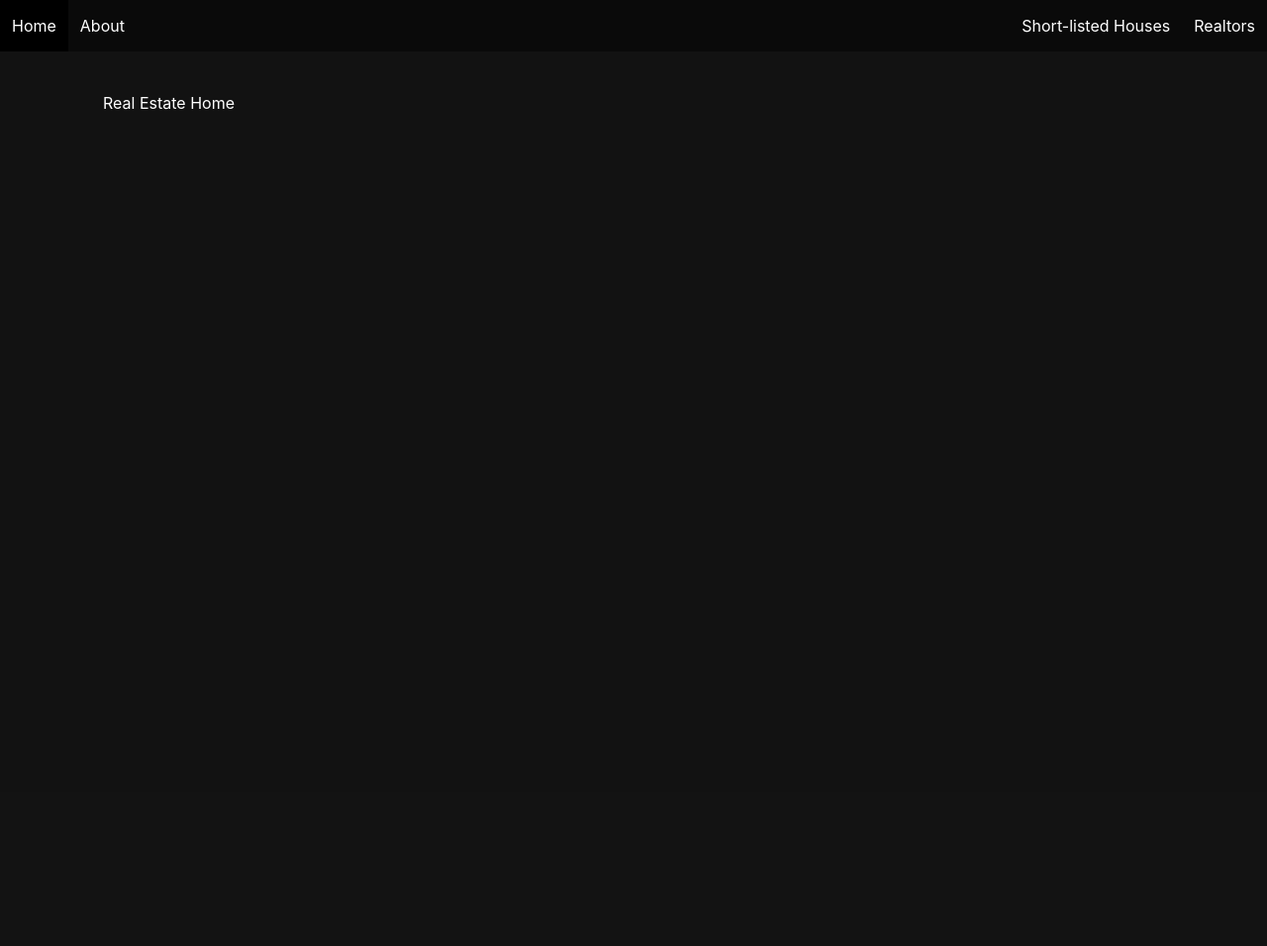
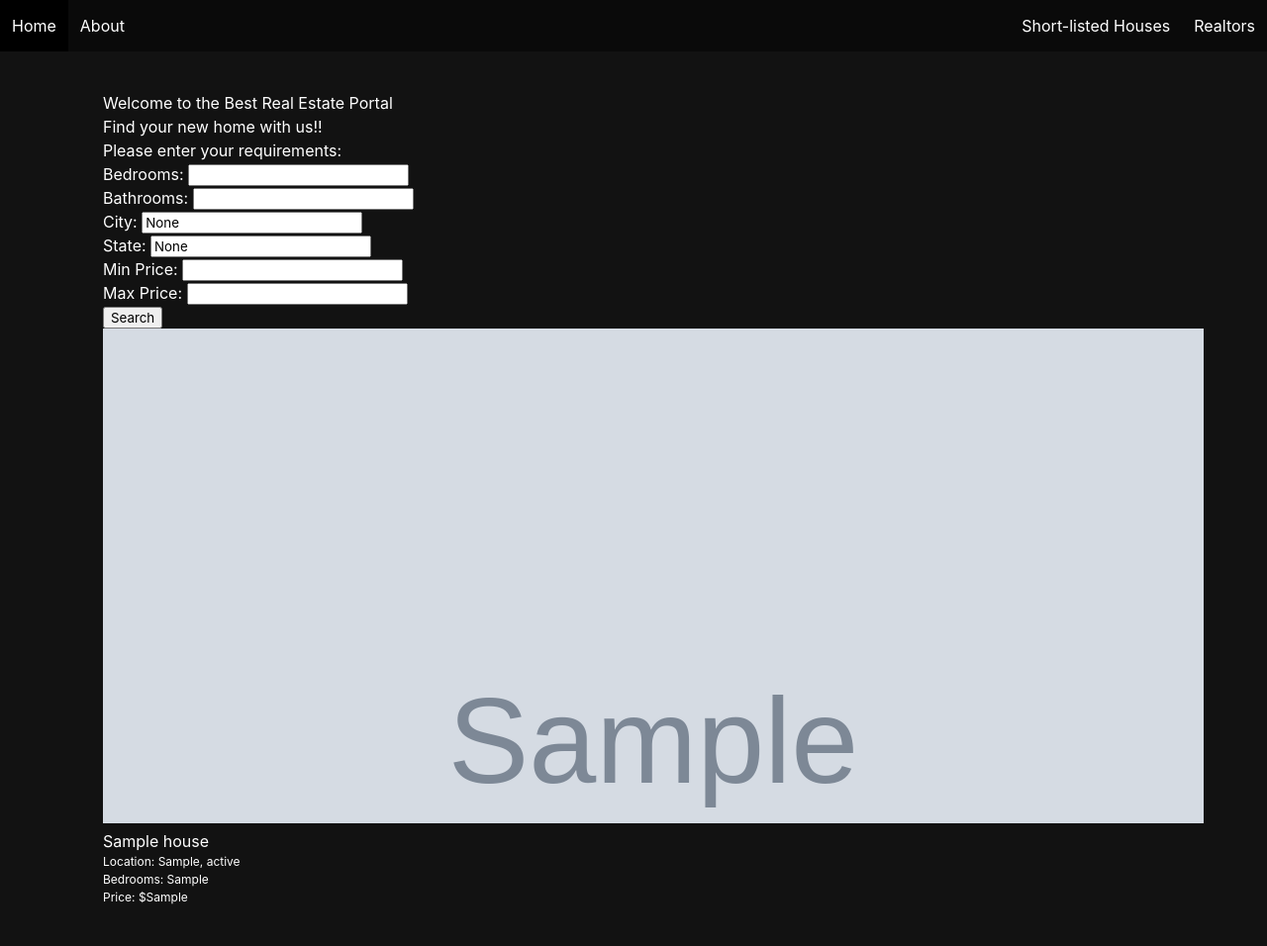
Before and after one commit to mustafacev/project4_backend, a Django app: page / in a window 1280 px wide. Shown: the whole page at 99% size. Before the commit the page ends 111 px from the top, so only its background shows below. Run offline with Django 4.2, Linux system fonts and the light colour scheme; tables that the repository leaves empty hold one stand-in row (values such as "Sample post"); grey boxes marked "Sample" are stand-in pictures.

Commit message:
homepage edited

```diff
--- a/main_app/templates/home.html
+++ b/main_app/templates/home.html
@@ -1,4 +1,55 @@
-{% extends 'base.html' %}
-{% block content %}
-<h1>Real Estate Home</h1>
-{% endblock %}
+<!-- home.html -->
+{% extends 'base.html' %} {% block content %}
+<h1>Welcome to the Best Real Estate Portal</h1>
+
+<h2> Find your new home with us!! </h2>
+
+<h3>Please enter your requirements: </h3>
+
+<form method="GET" action="{% url 'home' %}" class="search-form">
+    <div class="form-row">
+        <div class="form-column">
+            <label for="bedrooms">Bedrooms:</label>
+            <input type="number" name="bedrooms" id="bedrooms" value="{{ bedrooms }}">
+        </div>
+        <div class="form-column">
+            <label for="bathroom">Bathrooms:</label>
+            <input type="number" name="bathroom" id="bathroom" value="{{ bathroom }}">
+        </div>
+        <div class="form-column">
+            <label for="city">City:</label>
+            <input type="text" name="city" id="city" value="{{ city }}">
+        </div>
+    </div>
+    <div class="form-row">
+        <div class="form-column">
+            <label for="state">State:</label>
+            <input type="text" name="state" id="state" value="{{ state }}">
+        </div>
+        <div class="form-column">
+            <label for="min_price">Min Price:</label>
+            <input type="number" name="min_price" id="min_price" value="{{ min_price }}">
+        </div>
+        <div class="form-column">
+            <label for="max_price">Max Price:</label>
+            <input type="number" name="max_price" id="max_price" value="{{ max_price }}">
+        </div>
+    </div>
+    <button type="submit">Search</button>
+</form>
+{% if houses %}
+
+<ul>
+    {% for house in houses %}
+    <li>
+        <img src="{{ house.img }}" alt="{{ house.title }}" width="200">
+        <h3>{{ house.title }}</h3>
+        <p>Location: {{ house.city }}, {{ house.state }}</p>
+        <p>Bedrooms: {{ house.bedrooms }}</p>
+        <p>Price: ${{ house.price }}</p>
+    </li>
+    {% endfor %}
+</ul>
+{% else %}
+<p>No houses found.</p>
+{% endif %} {% endblock %}
```
